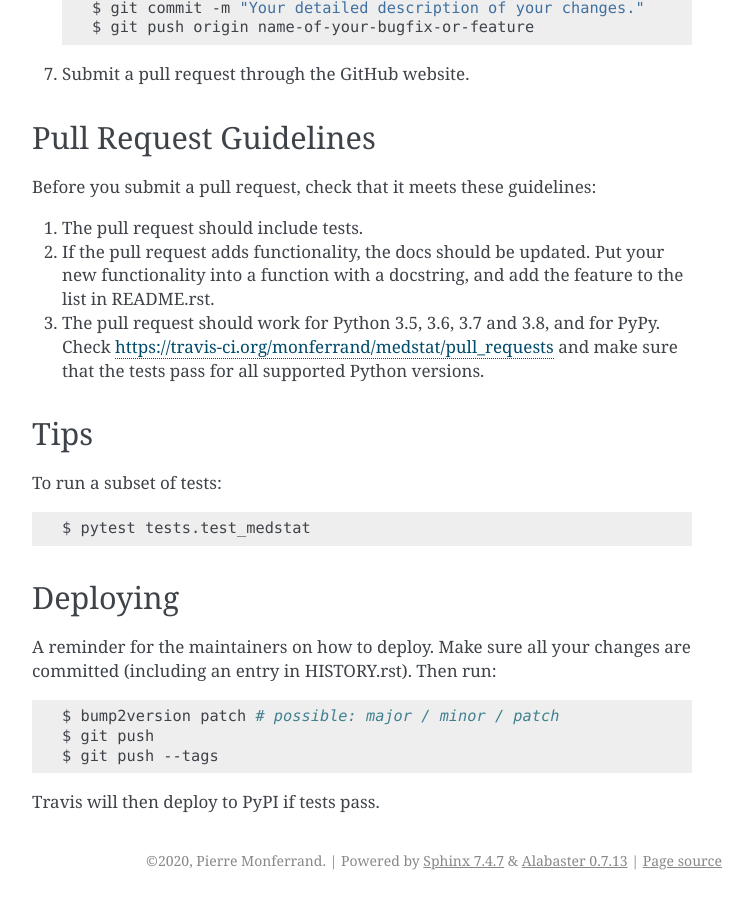
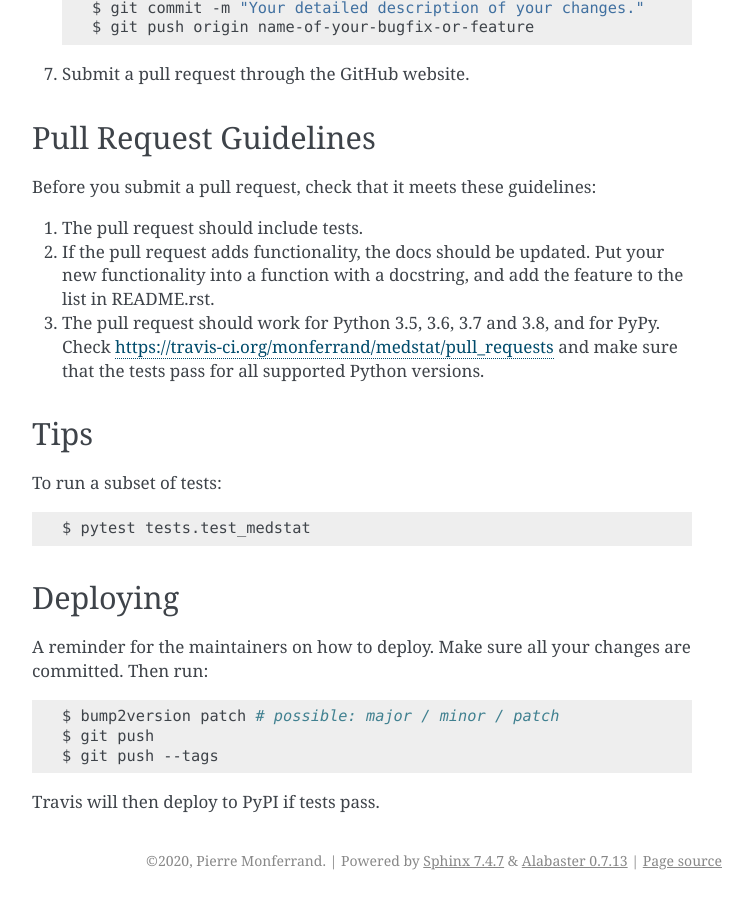
Before and after one commit to monferrand/medstat, a Sphinx documentation site: the page built from docs/contributing.rst, in a window 1280 px wide and 900 px high, scrolled down 1980 px. Shown: the whole window, without its empty margins (388-1141 px from the left). Built offline with Sphinx 7.4.7, drawn with Linux system fonts in a browser that asks for light colours.

Commit message:
Remove history

```diff
--- a/CONTRIBUTING.rst
+++ b/CONTRIBUTING.rst
@@ -118,7 +118,7 @@ Deploying
 ---------
 
 A reminder for the maintainers on how to deploy.
-Make sure all your changes are committed (including an entry in HISTORY.rst).
+Make sure all your changes are committed.
 Then run::
 
 $ bump2version patch # possible: major / minor / patch
--- a/docs/history.rst
+++ /dev/null
@@ -1 +0,0 @@
-.. include:: ../HISTORY.rst
--- a/docs/index.rst
+++ b/docs/index.rst
@@ -9,7 +9,7 @@ Welcome to medstat's documentation!
    installation
    modules
    contributing
-   history
+
 
 Indices and tables
 ==================
--- a/setup.py
+++ b/setup.py
@@ -6,9 +6,6 @@ from setuptools import setup, find_packages
 
 with open('README.rst') as readme_file:
     readme = readme_file.read()
-
-with open('HISTORY.rst') as history_file:
-    history = history_file.read()
 
 requirements = [
     'pandas',
@@ -35,7 +32,7 @@ setup(
     description="Basic hypothesis testing made simple",
     install_requires=requirements,
     license="MIT license",
-    long_description=readme + '\n\n' + history,
+    long_description=readme,
     include_package_data=True,
     keywords='medstat',
     name='medstat',
```
